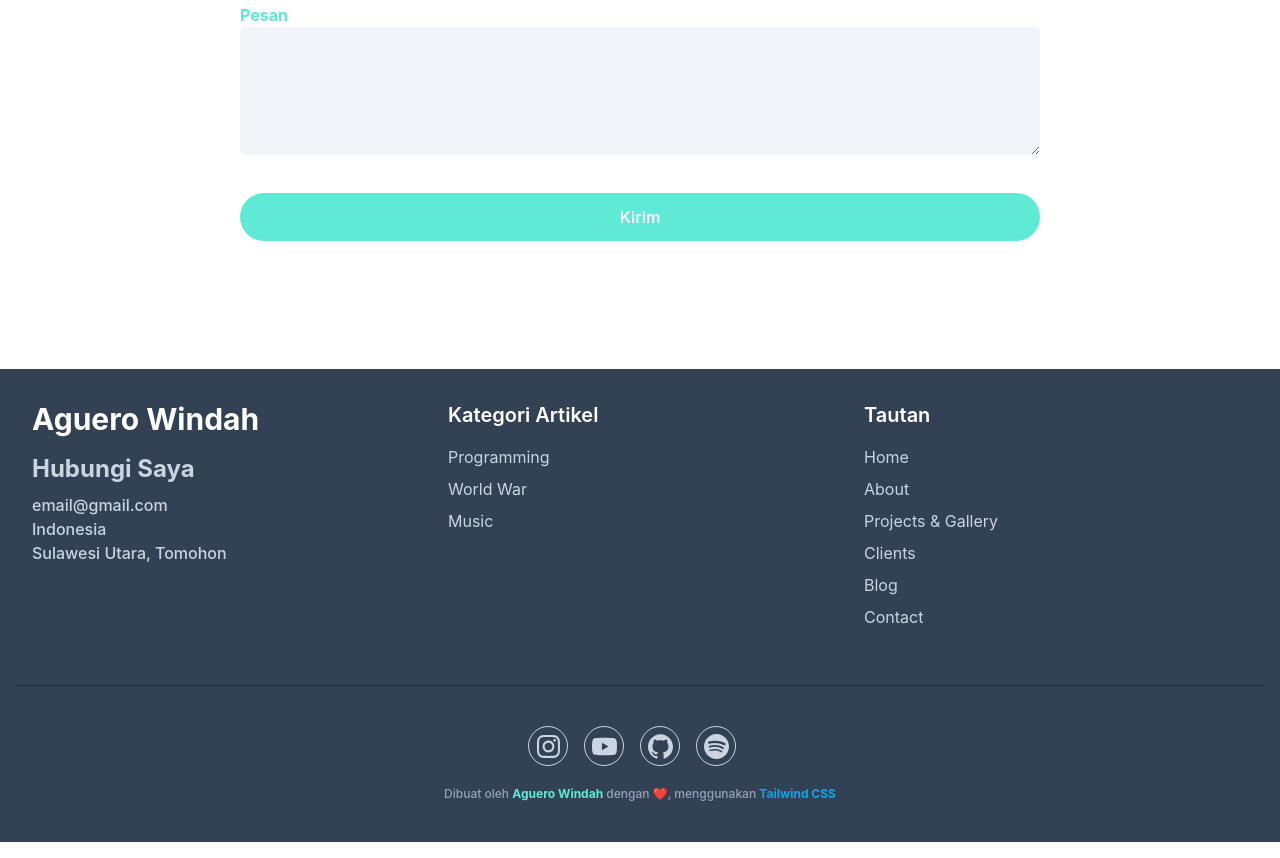
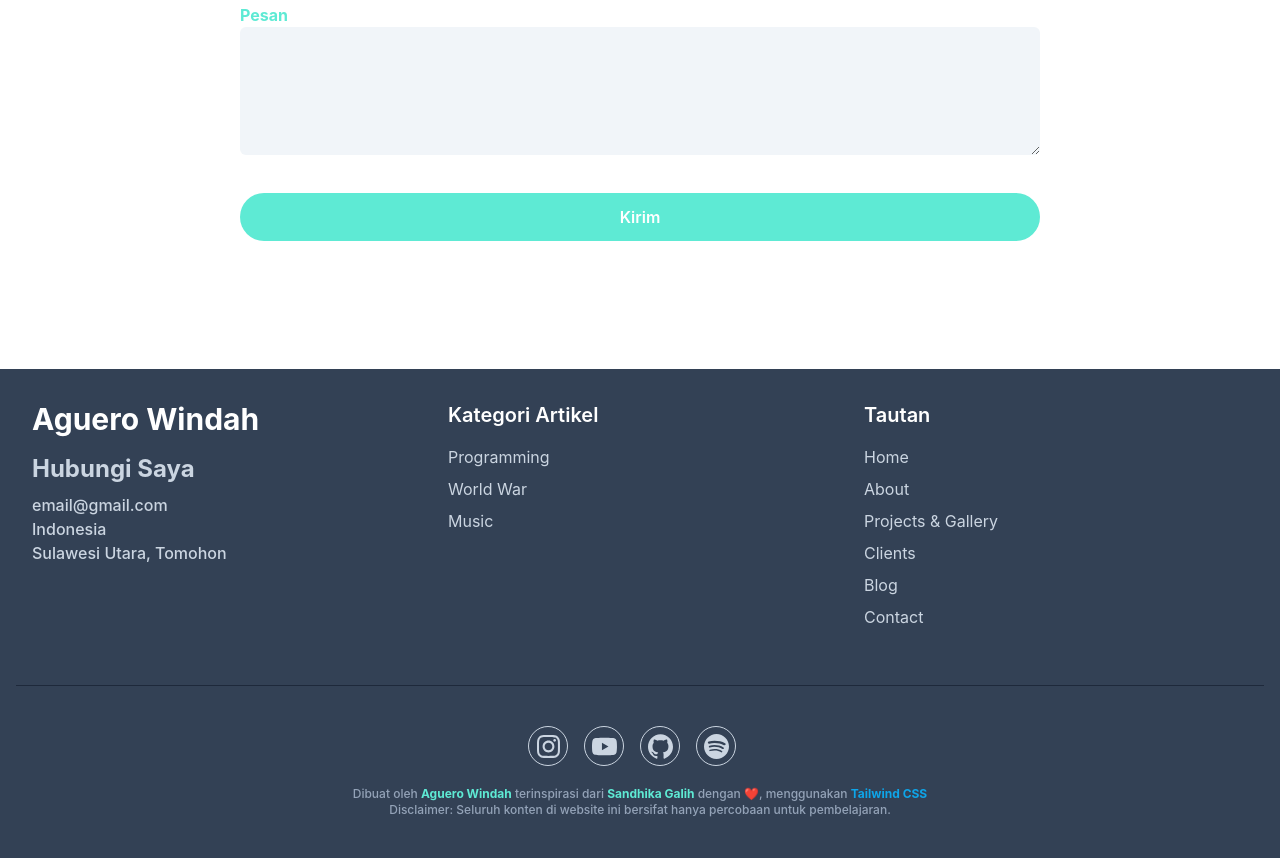
Before and after one commit to aguerowindah18/Web-Tailwind, a website: page index.html in a window 1280 px wide. Shown: the part 5337-6195 px from the top of the page. Drawn offline with Linux system fonts and the light colour scheme.

Commit message:
memodifikasi footer

```diff
--- a/index.html
+++ b/index.html
@@ -6,6 +6,7 @@
     <meta name="viewport" content="width=device-width, initial-scale=1.0" />
     <!-- Tailwind CSS -->
     <link href="dist/output.css" rel="stylesheet" />
+    <!-- Dark mode Tailwind CSS -->
     <script>
       if (localStorage.theme === 'dark' || (!('theme' in localStorage) && window.matchMedia('(prefers-color-scheme: dark)').matches)) {
         document.documentElement.classList.add('dark');
@@ -548,10 +549,14 @@
               </svg>
             </a>
           </div>
-          <p class="text-center text-xs font-medium text-slate-400">
-            Dibuat oleh <a href="https://instagram.com/agrwindah" target="_blank" class="font-bold text-primary"> Aguero Windah</a> dengan <span class="text-pink-500">❤️</span>, menggunakan
-            <a href="https://tailwindcss.com" target="_blank" class="font-bold text-sky-500">Tailwind CSS</a>
-          </p>
+          <div class="text-center text-xs font-medium text-slate-400">
+            <p>
+              Dibuat oleh <a href="https://instagram.com/agrwindah" target="_blank" class="font-bold text-primary"> Aguero Windah</a> terinspirasi dari
+              <a href="https://instagram.com/sandhikagalih" target="_blank" class="font-bold text-primary"> Sandhika Galih</a> dengan <span class="text-pink-500">❤️</span>, menggunakan
+              <a href="https://tailwindcss.com" target="_blank" class="font-bold text-sky-500">Tailwind CSS</a>
+            </p>
+            <p>Disclaimer: Seluruh konten di website ini bersifat hanya percobaan untuk pembelajaran.</p>
+          </div>
         </div>
       </div>
     </footer>
```
